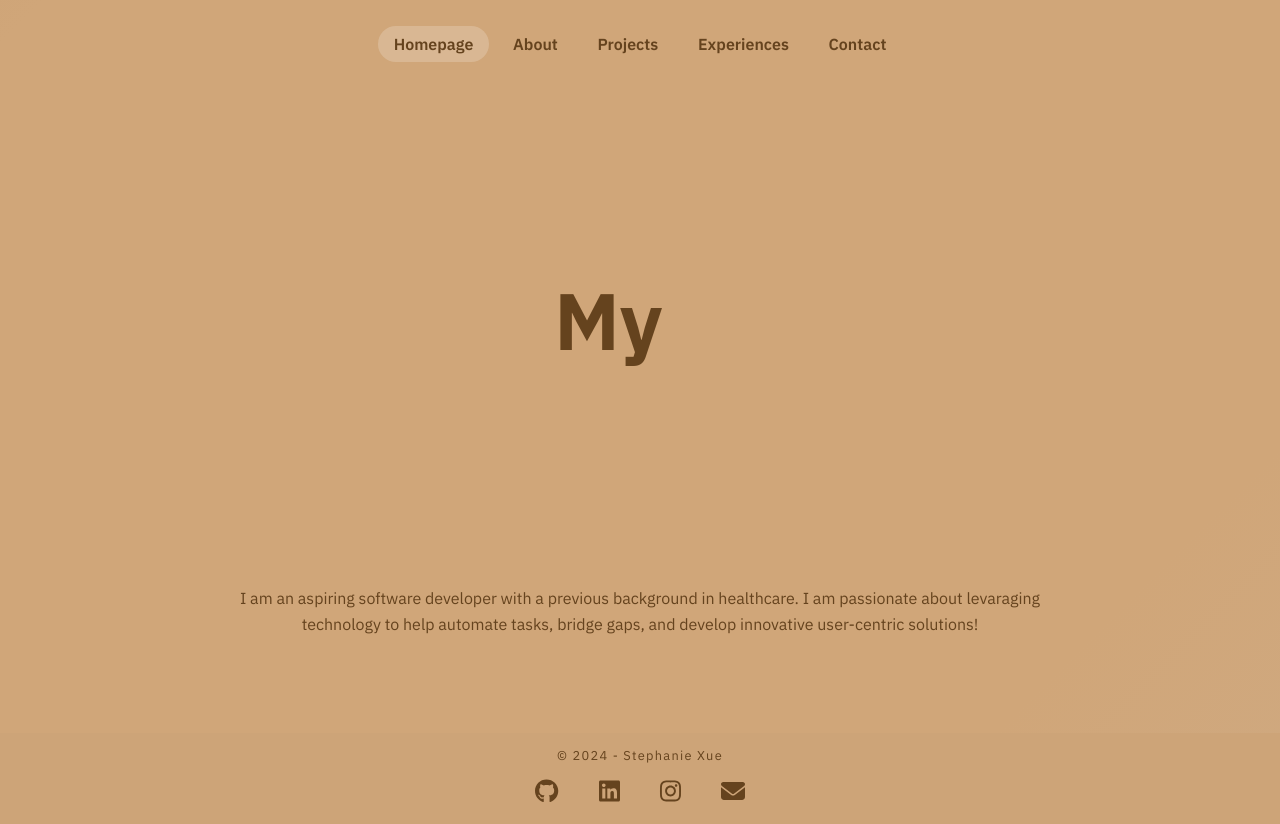
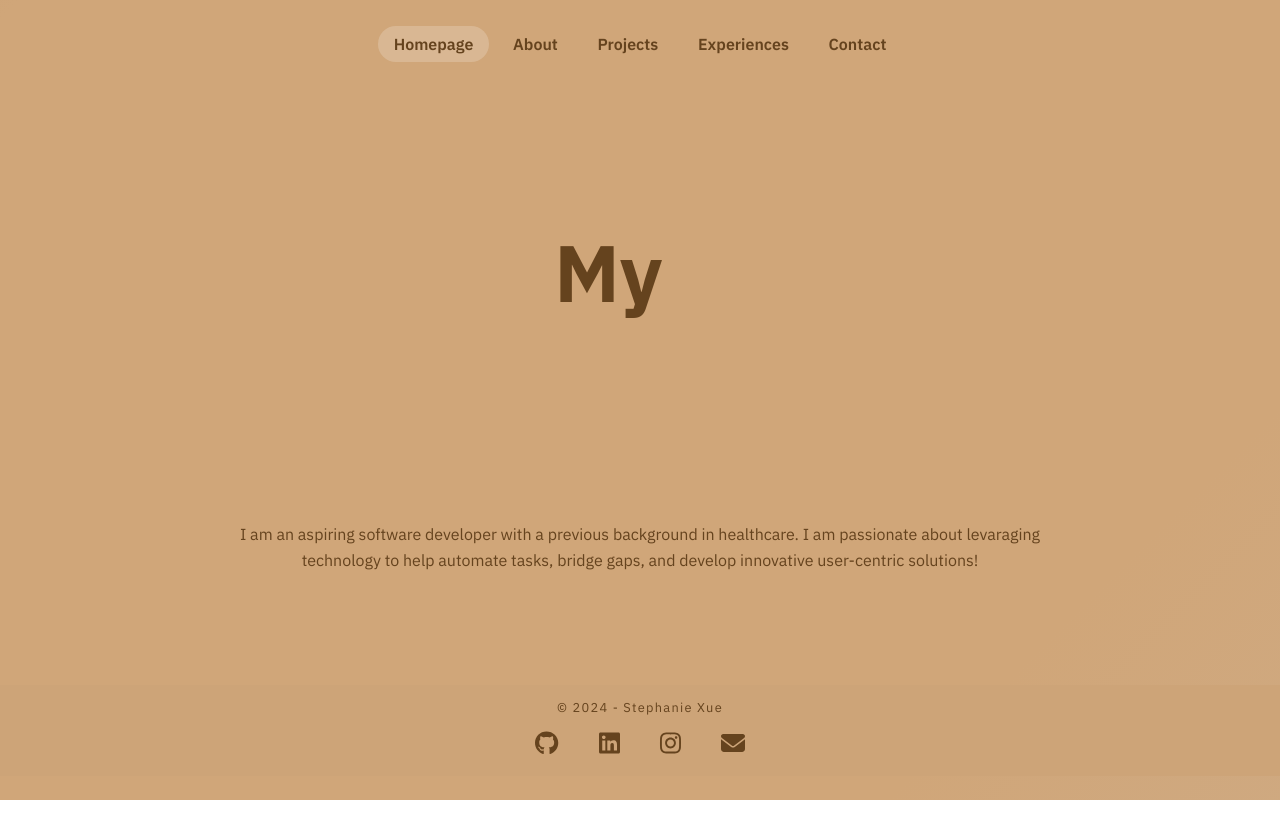
Before and after one commit to steph-xue/portfolio, a React (Vite) app: page / in a window 1280 px wide. After the commit the page ends 800 px from the top, so only its background shows below. Built offline with nearby package versions, Linux system fonts and the light colour scheme.

Commit message:
fix spacing

```diff
--- a/src/style.scss
+++ b/src/style.scss
@@ -163,7 +163,7 @@ body {
     justify-content: flex-start;
     align-items: center;
 	padding: 1em 2em;
-	margin-top: 15em;
+	margin-top: 12em;
 	width: 100%;
 	height: 100%;
 }
@@ -193,8 +193,8 @@ body {
 .homepage-description {
 	text-align: center;
 	width: 500px;
-	margin-top: 5em;
-	margin-bottom: 5em;
+	margin-top: 4em;
+	margin-bottom: 6em;
 	padding-left: 2em;
 	padding-right: 2em;
 }
```
